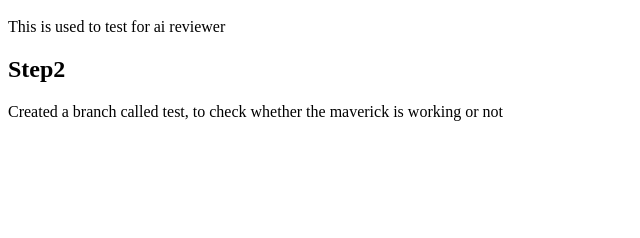
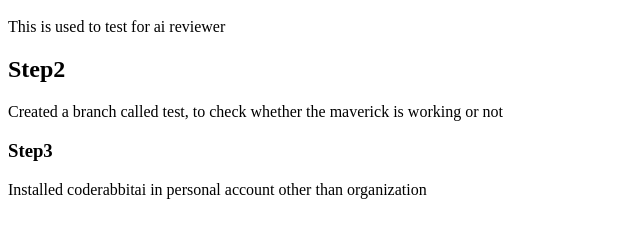
Before and after one commit to jafar369sharif/react2, a plain HTML site: page index.html in a window 1280 px wide. Shown: the part 48-286 px from the top of the page, without its empty margins (0-640 px from the left). Drawn offline with Linux system fonts and the light colour scheme.

Commit message:
Update index.html

```diff
--- a/index.html
+++ b/index.html
@@ -2,3 +2,5 @@
 <p>This is used to test for ai reviewer  </p>
 <h2>Step2</h2>
 <P>Created a branch called test, to check  whether the maverick is working or not</P>
+<h3>Step3</h3>
+<p>Installed coderabbitai in personal account other than organization </p>
```
